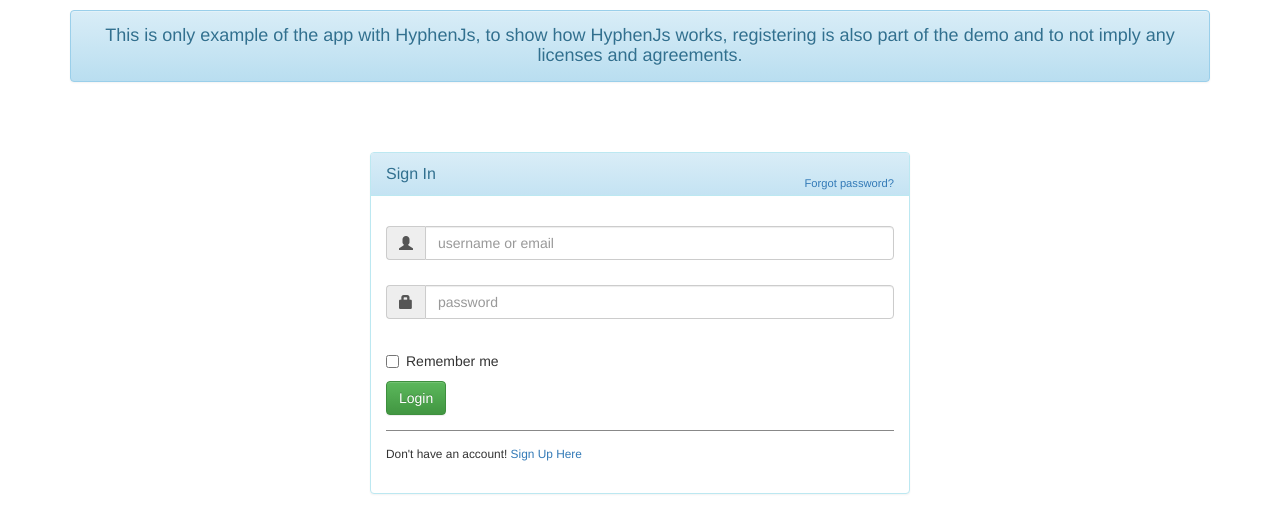
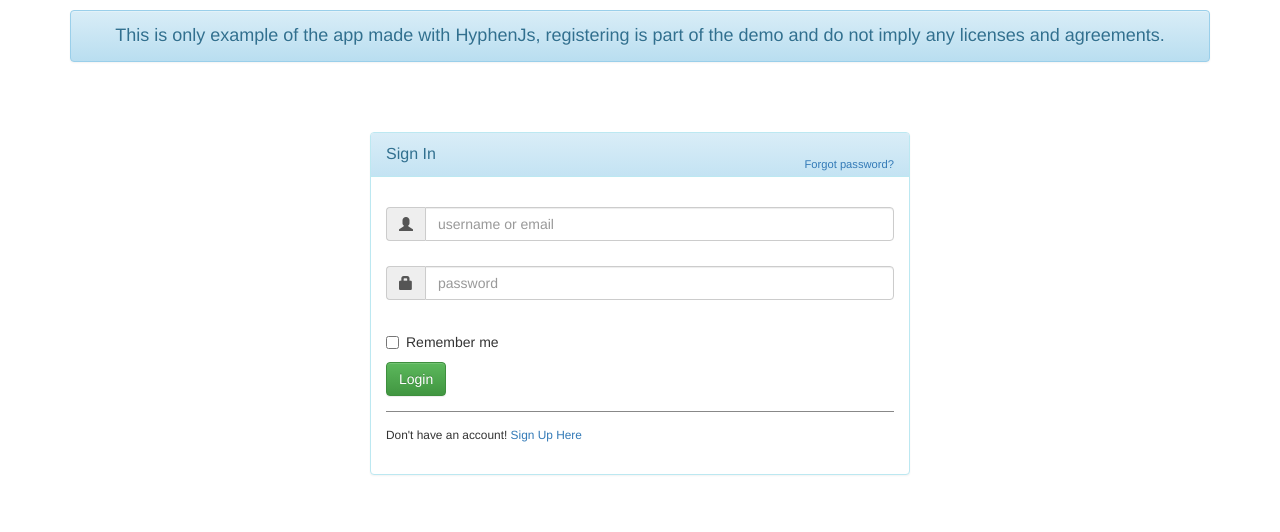
Before and after one commit to blazej-g/hyphen-js-example, a website: page public/index.html at #/sign_in in a window 1280 px wide. Drawn offline with nearby package versions, Linux system fonts and the light colour scheme; some packages are replaced by stand-ins of ours.

Commit message:
spelling

```diff
--- a/public/modules/sign-in/sign-in-view.html
+++ b/public/modules/sign-in/sign-in-view.html
@@ -1,5 +1,5 @@
 <div class="container">
-    <h4 class="alert alert-info" style="text-align: center;">This is only example of the app with HyphenJs, to show how HyphenJs works, registering is also part of the demo and to not imply any licenses and agreements.</h4>
+    <h4 class="alert alert-info" style="text-align: center;">This is only example of the app made with HyphenJs, registering is part of the demo and do not imply any licenses and agreements.</h4>
     <div id="loginbox" style="margin-top:50px;" class="mainbox col-md-6 col-md-offset-3 col-sm-8 col-sm-offset-2">
 
         <div class="panel panel-info" >
```
